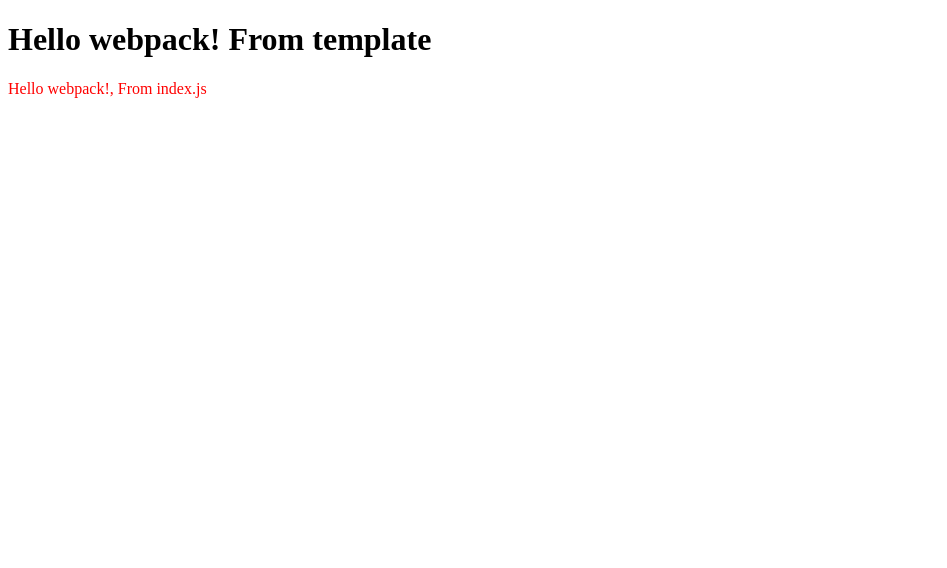
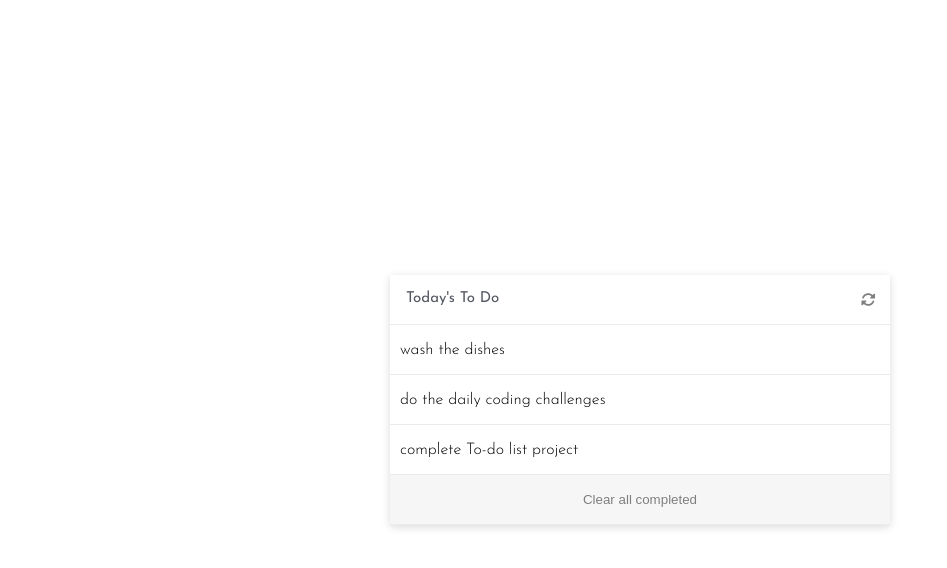
Before and after one commit to porag-m06/Porag-s-Amazing-To-Do-List, a website built with webpack: page src/index.html in a window 1280 px wide. Shown: the whole page, without its empty margins (0-947 px from the left). Built offline with nearby package versions, Linux system fonts and the light colour scheme.

Commit message:
todo list template with image loading added

```diff
--- a/src/index.html
+++ b/src/index.html
@@ -1,11 +1,26 @@
 <!DOCTYPE html>
 <html lang="en">
+
 <head>
     <meta charset="UTF-8">
     <meta name="viewport" content="width=device-width, initial-scale=1.0">
+    <!-- <link rel="stylesheet" href="style.css">
+    <script defer src="index.js"></script> -->
     <title>Porag's Amazing To-do List</title>
 </head>
+
 <body>
-    <h1>Hello webpack! From template</h1>
+    <div class="container">
+        <div class="head hbb">
+            <h2>Today's To Do</h2>
+            <img id="refresh" alt="refresh btn icon">
+        </div>
+        <div class="todo">
+            <ul class="list"></ul>
+        </div>
+        <button class="hbb" type="button">Clear all completed</button>
+    </div>
+
 </body>
+
 </html>
--- a/src/index.js
+++ b/src/index.js
@@ -1,12 +1,42 @@
-import _ from 'lodash';
-import './style.css'
-function component() {
-    const element = document.createElement('div');
+import './style.css';
+import refresh from  '../assets/rotate-solid.svg';
 
-    //Lodash, now imported by this script
-    element.innerHTML = _.join(['Hello', 'webpack!, From index.js'], ' ');
-    element.classList.add('hello');
-    return element;
+const refreshImg = document.getElementById("refresh");
+refreshImg.src = refresh;
+
+const todo_tasks = [
+  {
+    description: "wash the dishes",
+    completed: false,
+    index: 0
+  },
+  {
+    description: "complete To-do list project",
+    completed: false,
+    index: 2
+  },
+  {
+    description: "do the daily coding challenges",
+    completed: false,
+    index: 1
   }
+];
 
-  document.body.appendChild(component());
+todo_tasks.sort((a,b)=>{
+  return a.index - b.index;
+});
+
+const setTodoList = (todo_tasks) => {
+  console.log('before:',todo_tasks);
+  const list = document.querySelector(".list");
+
+  todo_tasks.forEach((task)=>{
+    let listItem = document.createElement('li');
+    listItem.className = "hbb";
+    listItem.innerText = task.description;
+    list.appendChild(listItem);
+  })
+
+};
+
+setTodoList(todo_tasks);
--- a/src/style.css
+++ b/src/style.css
@@ -1,3 +1,72 @@
-.hello {
-    color: rgb(255, 0, 0);
+@import url('https://fonts.googleapis.com/css2?family=Josefin+Sans:wght@300;400;700&family=Open+Sans:ital,wght@1,300&display=swap');
+* {
+  box-sizing: border-box;
 }
+
+body {
+  font-family: 'Josefin Sans', sans-serif;
+  height: 100vh;
+  display: flex;
+  align-items: center;
+  justify-content: center;
+  margin: 0;
+}
+
+.container {
+  border-radius: 3px;
+  box-shadow: 0px 2px 8px rgba(0,0,0,0.15);
+  max-width: 500px;
+  width: 100%;
+}
+
+.hbb {
+  height: 50px;
+  border-bottom: 1px solid rgba(0,0,0,0.08);
+}
+
+.head {
+  display: flex;
+  justify-content: space-between;
+}
+
+.head h2 {
+  color: #545862;
+  font-size: 15px;
+  font-weight: 400;
+  margin: 0;
+  padding: 1rem;
+}
+
+.head img {
+  width: 1.8rem;
+  text-align: center;
+  cursor: pointer;
+}
+
+.todo {
+  min-height: 50px;
+  width: 100%;
+  padding: 0;
+}
+
+.list {
+  margin: 0;
+  padding: 0;
+  font-weight: 300;
+}
+
+li {
+  list-style: none;
+  padding-left: 10px;
+  margin: 0;
+  display: flex;
+  align-items: center;
+
+}
+
+button {
+  width: 100%;
+  border: none;
+  opacity: 0.5;
+  cursor: pointer;
+}
--- a/webpack.config.js
+++ b/webpack.config.js
@@ -1,49 +1,51 @@
-//Install webpack & webpack cli and get the path module and set mode, entry and output
-//npm install webpack webpack-cli --save-dev
+// Install webpack & webpack cli and get the path module and set mode, entry and output
+// npm install webpack webpack-cli --save-dev
 
-const myPath = require('path'); //Having the path module to set path for entry & output if we want outside default
-const HtmlWebpackPlugin = require('html-webpack-plugin'); //Plugin to automatically create the index.html file in the /dist directory.
+const myPath = require('path'); // Having the path module to set path for entry & output if we want outside default
+const HtmlWebpackPlugin = require('html-webpack-plugin'); // Plugin to automatically create the index.html file in the /dist directory.
 
-//npm install --save lodash (optional)
-const { template } = require('lodash');
+// npm install --save lodash (optional)
+// const { template } = require('lodash');
 
 module.exports = {
-
-    //webpack mode, entry and output config:
-    //in package.json add (under) "scripts":{ "build": "webpack"}
-    //Now, in the CLI run: [ $ npm run build ] to build your source.
+  // webpack mode, entry and output config:
+  // in package.json add (under) "scripts":{ "build": "webpack"}
+  // Now, in the CLI run: [ $ npm run build ] to build your source.
   mode: 'development',
-    entry: {
-        mymain: myPath.resolve(__dirname,'src/index.js')},
+  entry: { mymain: myPath.resolve(__dirname, 'src/index.js') },
   output: {
-        path: myPath.resolve(__dirname,'dist'),
-        filename:'[name].bundle.js',
-        clean:true
+    path: myPath.resolve(__dirname, 'dist'),
+    filename: '[name].bundle.js',
+    clean: true,
   },
 
-    //webpack css loaders (style-loder, css-loader) config:
-    //npm install --save-dev style-loader css-loader
-    module:{
-        rules:[
+  // webpack css loaders (style-loder, css-loader) config:
+  // npm install --save-dev style-loader css-loader
+  module: {
+    rules: [
       {
         test: /\.css$/i,
-                use:['style-loader','css-loader'],
-            }
+        use: ['style-loader', 'css-loader'],
+      },
+      {
+        test: /\.(png|svg|jpg|jpeg|gif)$/i,
+        type: 'asset/resource',
+      },
     ],
   },
 
-    //webpack Html plugin for auto generating HTML under dist
-    //npm install --save-dev html-webpack-plugin
+  // webpack Html plugin for auto generating HTML under dist
+  // npm install --save-dev html-webpack-plugin
   plugins: [
-        new HtmlWebpackPlugin ({
-            template : './src/index.html'
+    new HtmlWebpackPlugin({
+      template: './src/index.html',
     }),
   ],
 
-    //webpack dev server to setup local dev server
-    //npm install --save-dev webpack-dev-server
-    //And, in package.json add (under) "scripts": { start: "webpack serve --open"}
-    //Now, in the CLI run: [ $ npm start ] to start the local dev server.
+  // webpack dev server to setup local dev server
+  // npm install --save-dev webpack-dev-server
+  // And, in package.json add (under) "scripts": { start: "webpack serve --open"}
+  // Now, in the CLI run: [ $ npm start ] to start the local dev server at: http://localhost:8080/.
   devServer: {
     static: './dist',
   },
@@ -52,5 +54,4 @@ module.exports = {
     runtimeChunk: 'single',
   },
 
-
-}
+};
```
Also changed, not shown: assets/rotate-solid.svg (added). Lines whose indentation alone changed are shown as unchanged.
